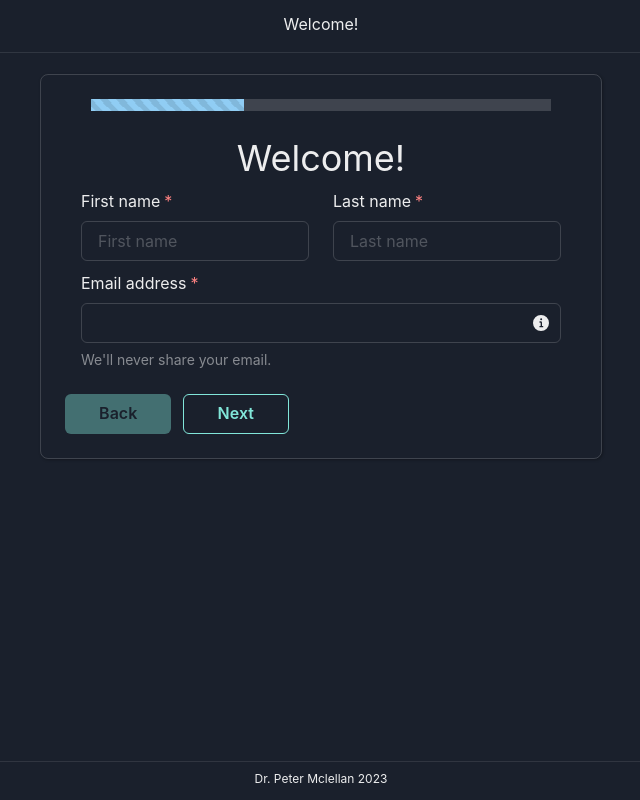
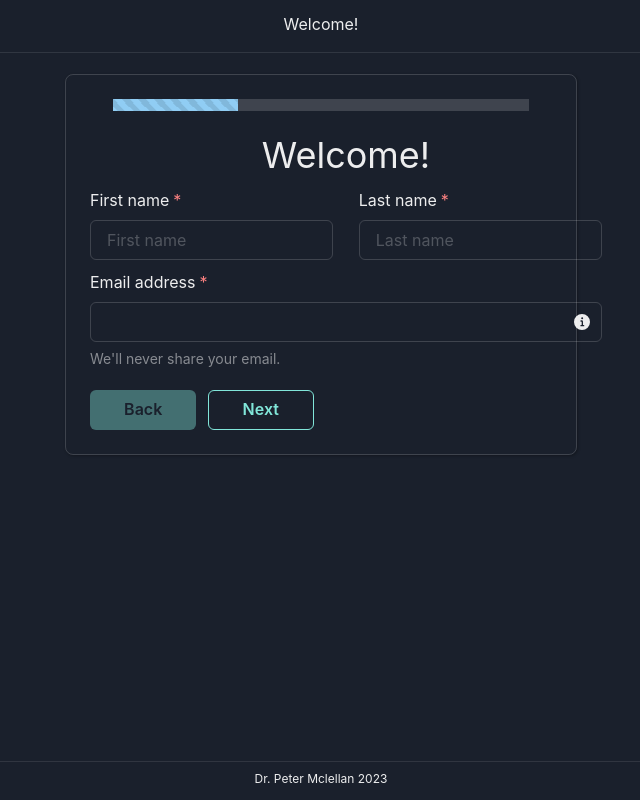
Before and after one commit to GatesKennedy/MedIntake, a Next.js app: page / in a window 1280 px wide. Shown: the whole page, without its empty margins (319-959 px from the left). Built offline with nearby package versions, Linux system fonts and the light colour scheme.

Commit message:
MOD: resolve state mgmt pattern;;

```diff
--- a/src/components/FormHistory.tsx
+++ b/src/components/FormHistory.tsx
@@ -9,8 +9,10 @@ import {
 	HStack,
 	Text,
 	Fade,
+	Box,
 } from '@chakra-ui/react';
 import React, { useState } from 'react';
+import { HistoryData } from './MultiStep';
 
 const Question = (props: { questionData: Question; index: number }) => {
 	const [answer, setAnswer] = useState(false);
@@ -54,9 +56,19 @@ const Question = (props: { questionData: Question; index: number }) => {
 	);
 };
 
-const FormQuestions = (props: { width: string; questionData: Question[] }) => {
+interface HistoryFormProps {
+	width: string;
+	questionData: Question[];
+	handleData: (data: HistoryData) => void;
+	navRegress: () => void;
+	navProgress: () => void;
+}
+const FormHistory = ({ width, questionData, handleData }: HistoryFormProps) => {
 	return (
-		<Container w={props.width}>
+		<Box
+			as='form'
+			w={width}
+		>
 			<Heading
 				w='100%'
 				textAlign={'center'}
@@ -65,15 +77,15 @@ const FormQuestions = (props: { width: string; questionData: Question[] }) => {
 			>
 				Questions
 			</Heading>
-			{props.questionData.map((question, index) => (
+			{questionData.map((question, index) => (
 				<Question
 					key={index}
 					index={index}
 					questionData={question}
 				/>
 			))}
-		</Container>
+		</Box>
 	);
 };
 
-export default FormQuestions;
+export default FormHistory;
--- a/src/components/FormIdentity.tsx
+++ b/src/components/FormIdentity.tsx
@@ -11,19 +11,31 @@ import {
 	Tooltip,
 	InputGroup,
 	Container,
+	Box,
 } from '@chakra-ui/react';
 import { InfoIcon } from '@chakra-ui/icons';
-import { IFormData, IdentityData } from './MultiStep';
-import { UseFormRegister, FieldValues } from 'react-hook-form';
+import { IdentityData } from './MultiStep';
+import { UseFormRegister, FieldValues, useForm } from 'react-hook-form';
 
-const FormIdentity = (props: {
+interface IdentityFormProps {
 	width: string;
-	data: IdentityData;
-	register: UseFormRegister<IFormData>;
-	setData: Dispatch<SetStateAction<IdentityData>>;
-}) => {
+	handleData: (data: IdentityData) => void;
+	navRegress: () => void;
+	navProgress: () => void;
+}
+
+const FormIdentity = ({ width, handleData }: IdentityFormProps) => {
+	const {
+		register,
+		handleSubmit,
+		formState: { errors, isSubmitting },
+	} = useForm<IdentityData>();
+
 	return (
-		<Container w={props.width}>
+		<Box
+			as='form'
+			w={width}
+		>
 			<Heading
 				w='100%'
 				textAlign={'center'}
@@ -47,7 +59,7 @@ const FormIdentity = (props: {
 					<Input
 						id='firstName'
 						placeholder='First name'
-						{...props.register('firstName', {
+						{...register('firstName', {
 							required: true,
 							minLength: {
 								value: 2,
@@ -67,7 +79,7 @@ const FormIdentity = (props: {
 					<Input
 						id='lastName'
 						placeholder='Last name'
-						{...props.register('lastName', {
+						{...register('lastName', {
 							required: 'This is required',
 							minLength: {
 								value: 2,
@@ -91,7 +103,7 @@ const FormIdentity = (props: {
 					<Input
 						id='email'
 						type='email'
-						{...props.register('email', {
+						{...register('email', {
 							required: 'Email is required',
 							minLength: {
 								value: 6,
@@ -113,7 +125,7 @@ const FormIdentity = (props: {
 					<Text>We&apos;ll never share your email.</Text>
 				</FormHelperText>
 			</FormControl>
-		</Container>
+		</Box>
 	);
 };
 
--- a/src/components/FormResults.tsx
+++ b/src/components/FormResults.tsx
@@ -12,6 +12,7 @@ const FormResults = (props: {
 	historyData: HistoryData;
 	identityData: IdentityData;
 	questionData: Question[];
+	navReset: () => void;
 }) => {
 	return (
 		<Container w={props.width}>
--- a/src/components/FormReview.tsx
+++ b/src/components/FormReview.tsx
@@ -1,13 +1,30 @@
-import { Heading, SimpleGrid, Container, GridItem } from '@chakra-ui/react';
 import React from 'react';
-import { IFormData } from './MultiStep';
+import { HistoryData, IdentityData } from './MultiStep';
+import { Box, Container, Heading, SimpleGrid } from '@chakra-ui/react';
 
-const FormReview = (props: { width: string; formData: IFormData }) => {
-	for (const [key, value] of Object.entries(props.formData)) {
-		console.log(`${key}: ${value}`);
-	}
+interface ReviewFormProps {
+	width: string;
+	historyData: HistoryData;
+	identityData: IdentityData;
+	handleData: () => void;
+	navRegress: () => void;
+	navProgress: () => void;
+}
+
+const FormReview = ({
+	width,
+	historyData,
+	identityData,
+	handleData,
+}: ReviewFormProps) => {
+	// for (const [key, value] of Object.entries(props.formData)) {
+	// 	console.log(`${key}: ${value}`);
+	// }
 	return (
-		<Container w={props.width}>
+		<Box
+			as='form'
+			w={width}
+		>
 			<Heading
 				w='100%'
 				textAlign={'center'}
@@ -19,11 +36,11 @@ const FormReview = (props: { width: string; formData: IFormData }) => {
 				columns={1}
 				spacing={6}
 			>
-				{Object.keys(props.formData).map((key, index) => {
+				{/* {Object.keys(props.formData).map((key, index) => {
 					return <GridItem key={index}>{key}</GridItem>;
-				})}
+				})} */}
 			</SimpleGrid>
-		</Container>
+		</Box>
 	);
 };
 
--- a/src/components/MultiStep.tsx
+++ b/src/components/MultiStep.tsx
@@ -8,10 +8,11 @@ import {
 	Button,
 	Flex,
 	Text,
+	Fade,
 } from '@chakra-ui/react';
 import { useToast } from '@chakra-ui/react';
 import FormIdentity from './FormIdentity';
-import FormQuestions from './FormHistory';
+import FormHistory from './FormHistory';
 import FormResults from './FormResults';
 import { questionData } from '@/data/questionData';
 import FormReview from './FormReview';
@@ -45,19 +46,14 @@ export const MultiStep = () => {
 	const formWidth = 'lg';
 	const toast = useToast();
 	const [step, setStep] = useState(1);
-	const [inProcess, setInProcess] = useState(false);
 	const [isSent, setIsSent] = useState(false);
-	const [progress, setProgress] = useState(33.33);
+	const [progress, setProgress] = useState(30);
+	// const [inProcess, setInProcess] = useState(false);
 	//!!! TODO: RESOLVE STATE
-	const [formData, setFormData] = useState<IFormData>({
-		firstName: 'dart',
-		lastName: 'mithra',
-		email: 'chunks',
-	});
 	const [identityData, setIdentityData] = useState<IdentityData>({
-		firstName: undefined,
-		lastName: undefined,
-		email: undefined,
+		firstName: '',
+		lastName: '',
+		email: '',
 	});
 	const [historyData, setHistoryData] = useState<HistoryData>({
 		isSmoker: false,
@@ -71,25 +67,15 @@ export const MultiStep = () => {
 		isCleaned: false,
 	});
 
-	//	Reach Hook Form
-	const {
-		handleSubmit,
-		register,
-		formState: { errors, isSubmitting },
-	} = useForm<IFormData>();
-
-	const onSubmit: SubmitHandler<IFormData> = (values) => {
-		setFormData(values);
-		return new Promise<void>((resolve) => {
-			// alert(JSON.stringify(values, null, 2));
-			setTimeout(() => {
-				alert(JSON.stringify(values, null, 2));
-				resolve();
-			}, 3000);
-		});
+	// Work Flows
+	const handleProgress = () => {
+		setStep(step + 1);
+		setProgress(progress + 30);
 	};
-
-	// Work Flows
+	const handleRegress = () => {
+		setStep(step - 1);
+		setProgress(progress - 30);
+	};
 	const handleConfirm = () => {
 		console.log('handleSubmit()...');
 		// SpinnerOn setInProcess()
@@ -105,6 +91,11 @@ export const MultiStep = () => {
 		});
 		setStep(step + 1);
 	};
+	const handleReset = () => {
+		setStep(1);
+		setProgress(30);
+		setIsSent(false);
+	};
 
 	return (
 		<>
@@ -112,34 +103,113 @@ export const MultiStep = () => {
 				borderWidth='1px'
 				rounded='lg'
 				shadow='1px 1px 3px rgba(0,0,0,0.3)'
+				width={{ base: '240px', md: 'lg' }}
 				maxWidth={800}
 				p={6}
 				m='10px auto'
-				as='form'
-				onSubmit={handleSubmit(onSubmit)}
 			>
-				{isSent ? (
-					<>
+				{step < 4 ? (
+					<Progress
+						hasStripe
+						value={progress}
+						mb='5%'
+						mx='5%'
+						isAnimated
+					></Progress>
+				) : null}
+
+				{step === 1 ? (
+					// IDENTITY
+					<FormIdentity
+						width={formWidth}
+						handleData={setIdentityData}
+						navRegress={handleRegress}
+						navProgress={handleProgress}
+					/>
+				) : step === 2 ? (
+					// HISTORY
+					<FormHistory
+						width={formWidth}
+						questionData={questionData}
+						handleData={setHistoryData}
+						navRegress={handleRegress}
+						navProgress={handleProgress}
+					/>
+				) : step === 3 ? (
+					// REVIEW
+					<FormReview
+						width={formWidth}
+						historyData={historyData}
+						identityData={identityData}
+						handleData={handleConfirm}
+						navRegress={handleRegress}
+						navProgress={handleProgress}
+					/>
+				) : (
+					// RESULTS
 					<FormResults
 						width={formWidth}
 						historyData={historyData}
 						identityData={identityData}
 						questionData={questionData}
+						navReset={handleReset}
 					/>
+				)}
+
+				{/* BTTN GROUP */}
 				<ButtonGroup
 					mt='5%'
 					w='100%'
 				>
+					{!isSent ? (
+						<Flex
+							w='100%'
+							justifyContent='space-between'
+						>
+							<Flex>
+								<Button
+									isDisabled={step === 1}
+									onClick={handleRegress}
+									colorScheme='teal'
+									variant='solid'
+									w='7rem'
+									mr='5%'
+								>
+									Back
+								</Button>
+								<Button
+									isDisabled={step === 3}
+									onClick={handleProgress}
+									colorScheme='teal'
+									variant='outline'
+									w='7rem'
+								>
+									{step === 1 ? 'Next' : 'Review'}
+								</Button>
+							</Flex>
+
+							{/* REVIEW */}
+							<Fade
+								in={step === 3}
+								unmountOnExit
+							>
+								<Button
+									colorScheme='red'
+									variant='solid'
+									w='7rem'
+									onClick={handleConfirm}
+								>
+									Submit
+								</Button>
+							</Fade>
+						</Flex>
+					) : (
 						<Flex
 							w='100%'
 							justifyContent='center'
 						>
 							<Button
-									onClick={() => {
-										setStep(1);
-										setProgress(33.33);
-										setIsSent(false);
-									}}
+								onClick={handleReset}
 								colorScheme='teal'
 								variant='solid'
 								w='9rem'
@@ -148,106 +218,8 @@ export const MultiStep = () => {
 								<RepeatIcon ml={2} />
 							</Button>
 						</Flex>
+					)}
 				</ButtonGroup>
-					</>
-				) : (
-					<>
-						<Progress
-							hasStripe
-							value={progress}
-							mb='5%'
-							mx='5%'
-							isAnimated
-						></Progress>
-
-						{/* FORM BODY */}
-						{step === 1 ? (
-							<FormIdentity
-								width={formWidth}
-								data={identityData}
-								register={register}
-								setData={setIdentityData}
-							/>
-						) : step === 2 ? (
-							<FormQuestions
-								width={formWidth}
-								questionData={questionData}
-							/>
-						) : (
-							<FormReview
-								width={formWidth}
-								formData={formData}
-							/>
-						)}
-
-						{/* BTTN GROUP */}
-						<ButtonGroup
-							mt='5%'
-							w='100%'
-						>
-							<Flex
-								w='100%'
-								justifyContent='space-between'
-							>
-								<Flex>
-									<Button
-										onClick={() => {
-											setStep(step - 1);
-											setProgress(progress - 30);
-										}}
-										isDisabled={step === 1}
-										colorScheme='teal'
-										variant='solid'
-										w='7rem'
-										mr='5%'
-									>
-										Back
-									</Button>
-									{step === 1 ? (
-										<Button
-											// isDisabled={step === 3}
-											onClick={() => {
-												setStep(step + 1);
-												setProgress(progress + 30);
-											}}
-											colorScheme='teal'
-											variant='outline'
-											w='7rem'
-										>
-											Next
-										</Button>
-									) : (
-										<Button
-											type={'submit'}
-											isDisabled={step === 3}
-											// isLoading={isSubmitting} !!! TODO
-											onClick={() => {
-												setStep(step + 1);
-												setProgress(progress + 30);
-											}}
-											colorScheme='teal'
-											variant='outline'
-											w='7rem'
-										>
-											Review
-										</Button>
-									)}
-								</Flex>
-
-								{step === 3 ? (
-									<Button
-										colorScheme='red'
-										variant='solid'
-										w='7rem'
-										onClick={handleConfirm}
-									>
-										Submit
-									</Button>
-								) : null}
-							</Flex>
-						</ButtonGroup>
-					</>
-				)}
 			</Box>
 		</>
 	);
```
Lines whose indentation alone changed are shown as unchanged.
